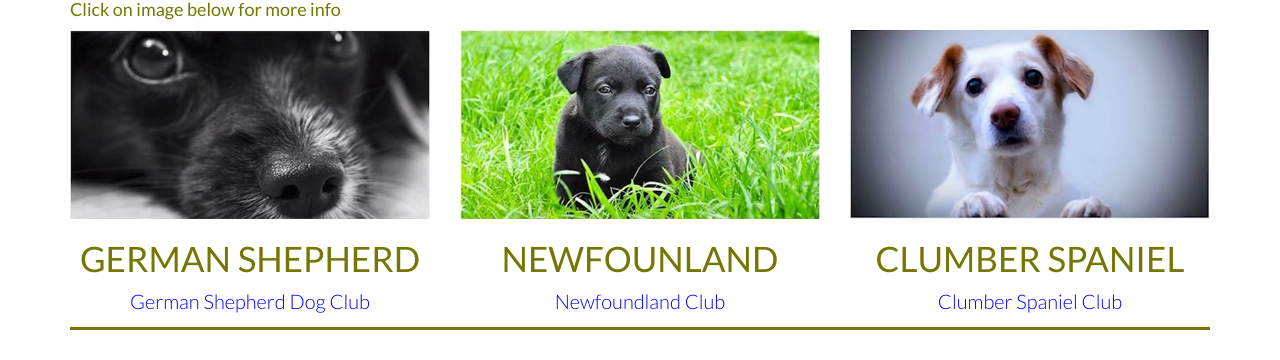
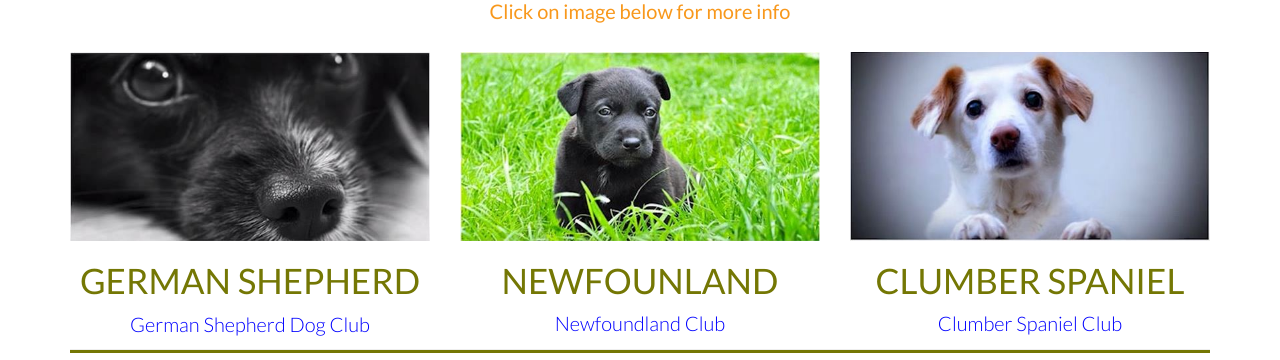
Before and after one commit to rajiv-shankar/Udacity-FEND-Project-1, a plain HTML site: page index.html in a window 1280 px wide. Shown: the part 740-1100 px from the top of the page. Drawn offline with Linux system fonts and the light colour scheme.

Commit message:
add formatting for "Click on image"

```diff
--- a/index.html
+++ b/index.html
@@ -71,7 +71,7 @@
         <div class="row">
           <div class="col-md-12">
             <h2 class="section-heading text-muted">Favorite dogs</h2>
-            <h4>Click on image below for more info</h4>
+            <h4 class="copyright">Click on image below for more info</h4>
           </div>
         </div>
 
```
